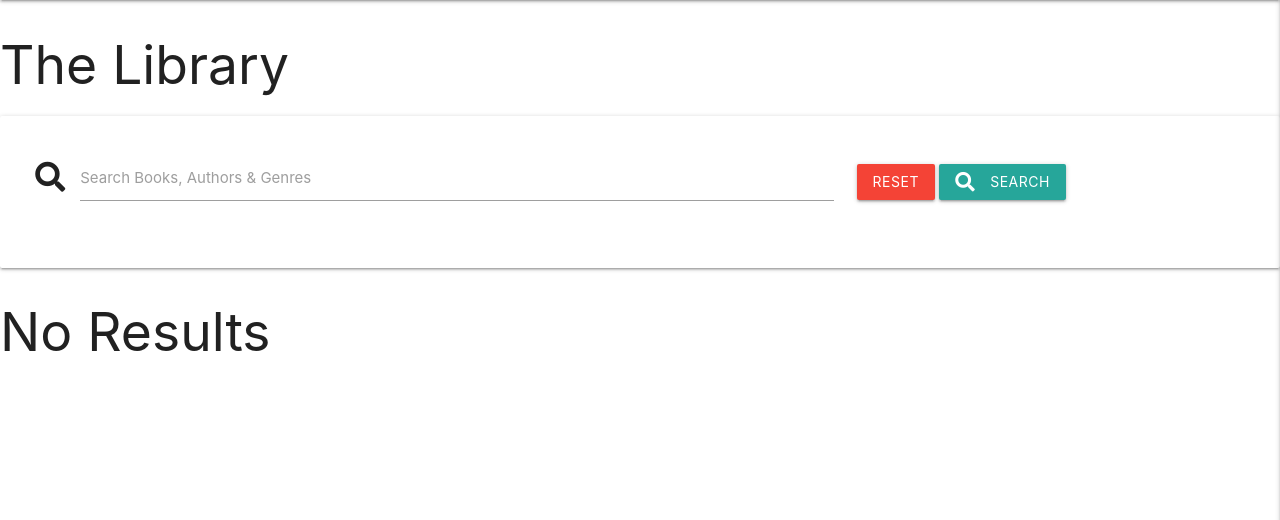
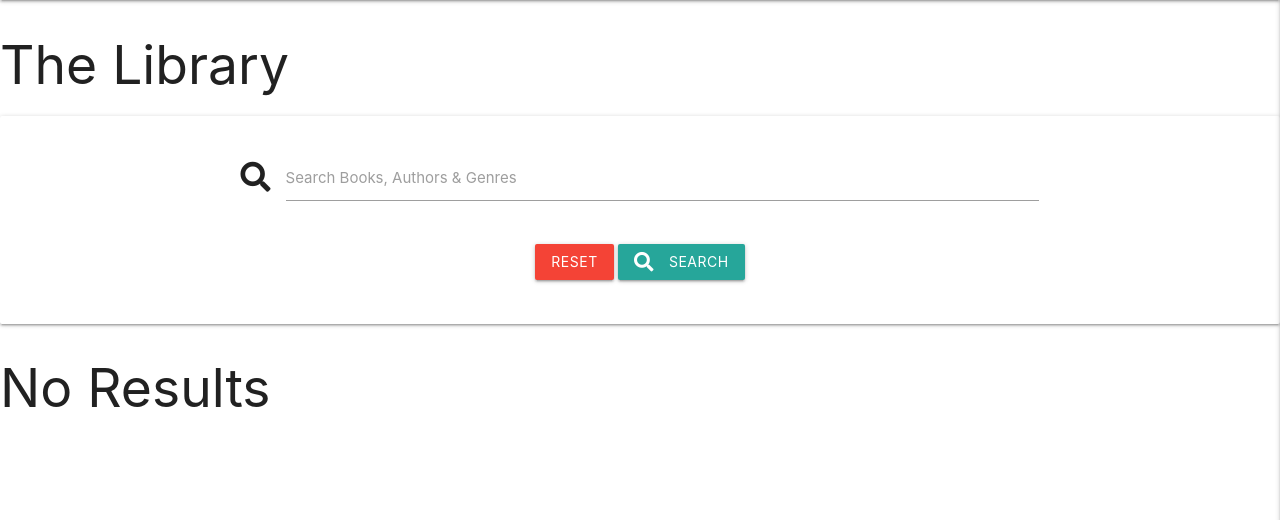
Before and after one commit to stefbez/the-book-club, a Flask app: page / in a window 1280 px wide. Shown: the part 64-584 px from the top of the page. Run offline with Flask 2, Linux system fonts and the light colour scheme; data that the repository does not hold is empty; some libraries are stand-ins or nearby versions.

Commit message:
Add styling to search bar

```diff
--- a/templates/library.html
+++ b/templates/library.html
@@ -5,12 +5,14 @@
 <div class="row card-panel">
     <form action="{{ url_for('search') }}" method="post" class="col s12">
         <div class="row valign-wrapper centre-align">
-            <div class="input-field col s12 m8">
+            <div class="input-field col s12 m8 offset-m2">
                 <i class="fas fa-search prefix"></i>
                 <input type="text" name="query" id="query" minlength="3" class="validate" required>
                 <label for="query">Search Books, Authors & Genres</label>
             </div>
-            <div class="col s12 m4">
+        </div>
+        <div class="row valign-wrapper center-align">
+            <div class="col s12 m6 offset-m3">
                 <a href="{{ url_for('library') }}" class="red btn">Reset</a>
                 <button type="submit" class="btn">
                     <i class="fas fa-search left"></i> Search
```
